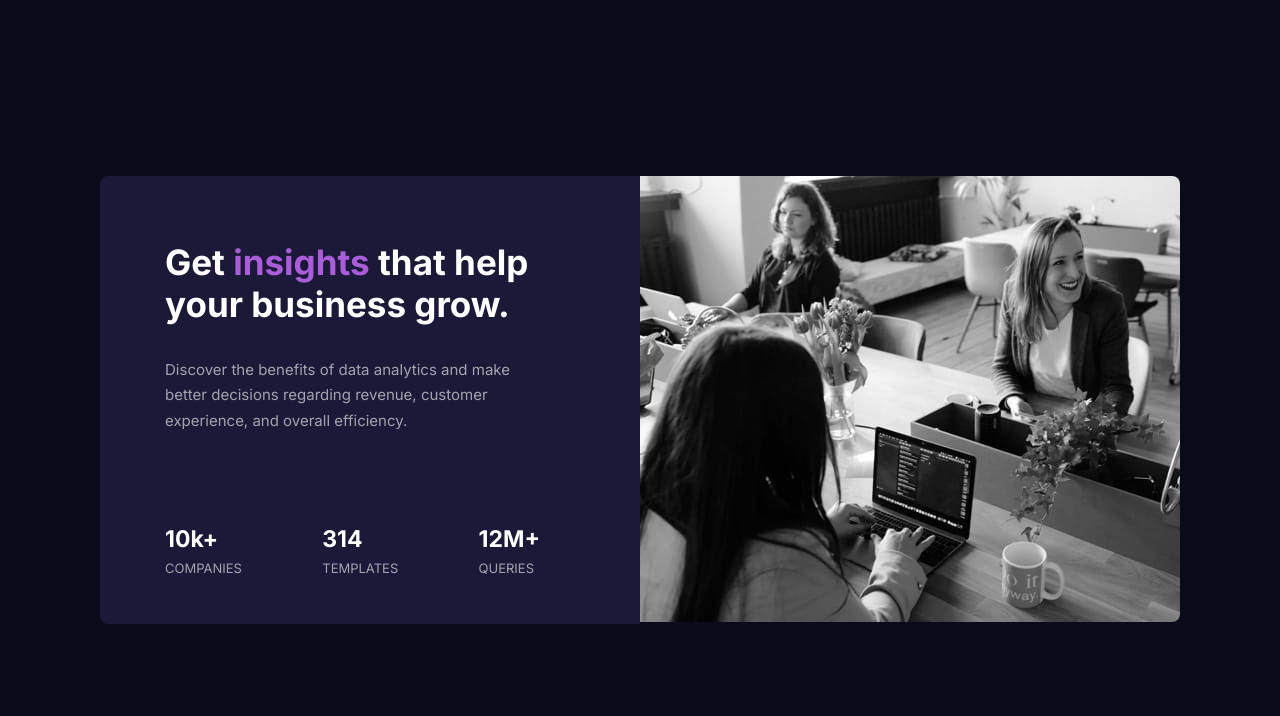
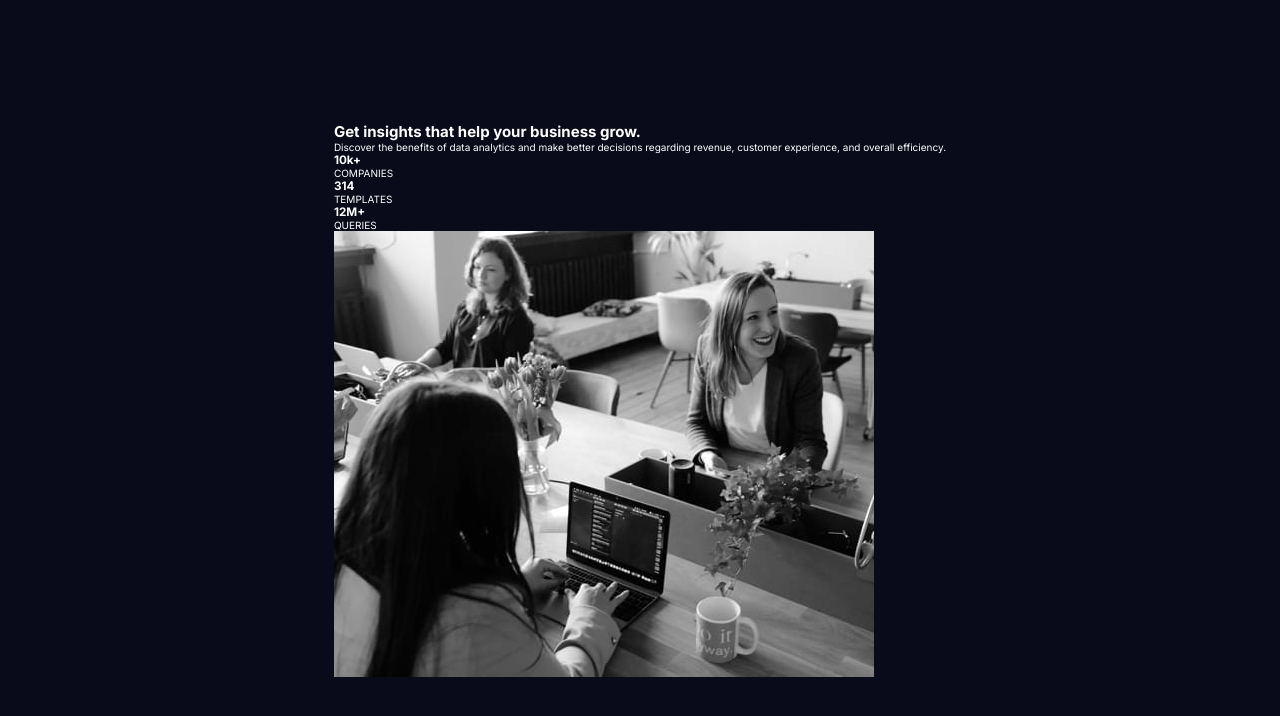
Before and after one commit to Bugzie32/Stats-preview-card-component, a plain HTML site: page index.html in a window 1280 px wide. Drawn offline with Linux system fonts and the light colour scheme.

Commit message:
Update Styles.css

```diff
--- a/Styles.css
+++ b/Styles.css
@@ -8,78 +8,15 @@
 	margin: 0;
 	padding: 0;
 	box-sizing: border-box;
-}
-html {
-	font-size: 62.5%;
+	font-family: "Inter", sans-serif;
 }
 
 body {
-	background-color: #090b1a;
-	color: white;
-	font-family: "Inter", sans-serif;
+	font-size: 62.5%;
 	min-height: 100vh;
 	display: flex;
 	justify-content: center;
 	align-items: center;
-	padding: 2em;
+	background-color: #090b1a;
+	color: white;
 }
-
-main {
-	display: flex;
-	justify-content: center;
-	align-items: center;
-	height: 448px;
-	max-width: 1080px;
-}
-
-.text-box {
-	background-color: hsl(244, 38%, 16%);
-	height: 100%;
-	padding: 6.5em;
-	padding-right: 10em;
-	border-radius: 0.8em 0 0 0.8em;
-}
-
-img {
-	border-radius: 0 0.8em 0.8em 0;
-}
-
-/* Image color needs to be corrected. */
-tech-img {
-	height: 100%;
-	width: 100%;
-	background-color: hsl(277, 64%, 61%);
-	opacity: 0.5;
-}
-
-h1 {
-	font-size: 3.5rem;
-	padding-bottom: 0.9em;
-}
-
-.discover {
-	line-height: 1.7em;
-}
-
-span {
-	color: hsl(277, 64%, 61%);
-}
-p {
-	font-size: 1.5em;
-	color: hsla(0, 0%, 100%, 0.6);
-}
-
-.num-amount {
-	display: flex;
-	justify-content: space-between;
-	padding-top: 9.2em;
-}
-
-h3 {
-	font-size: 2.3rem;
-	padding-bottom: 0.3em;
-}
-
-.ctq {
-	font-size: 1.3rem;
-}
```
